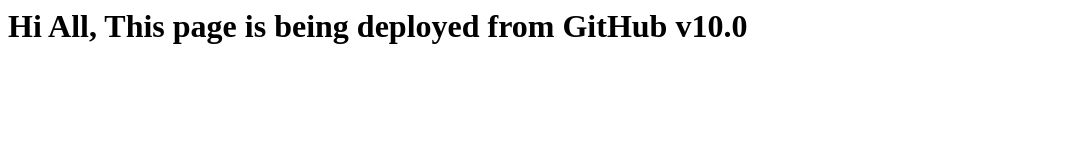
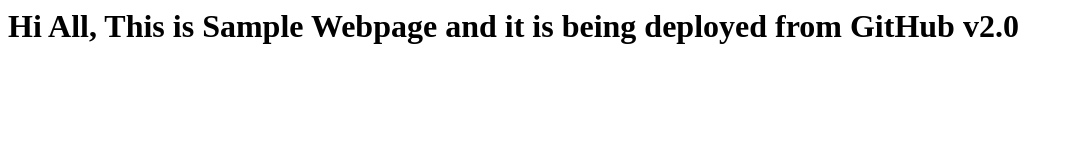
Before and after one commit to VP8691/AWS-VP, a plain HTML site: page index.html in a window 1280 px wide. Shown: the whole page, without its empty margins (0-1073 px from the left). Drawn offline with Linux system fonts and the light colour scheme.

Commit message:
Update index.html

```diff
--- a/index.html
+++ b/index.html
@@ -1,5 +1,6 @@
 <html><h1>
 
-  Hi All, This page is being deployed from GitHub v10.0
+  Hi All,
+  This is Sample Webpage and it is being deployed from GitHub v2.0
 
 </h1></html>
```
